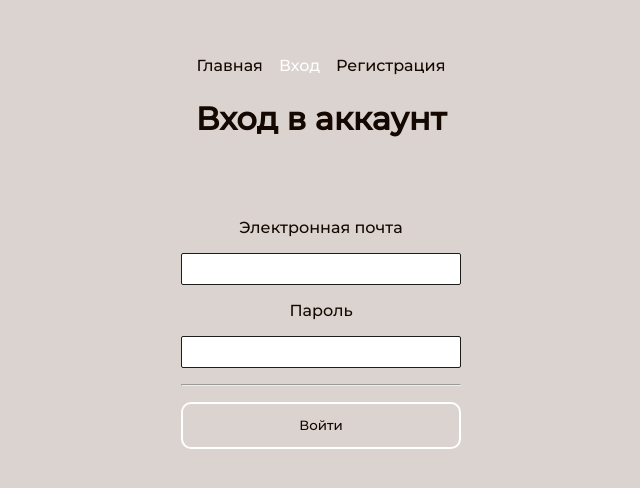
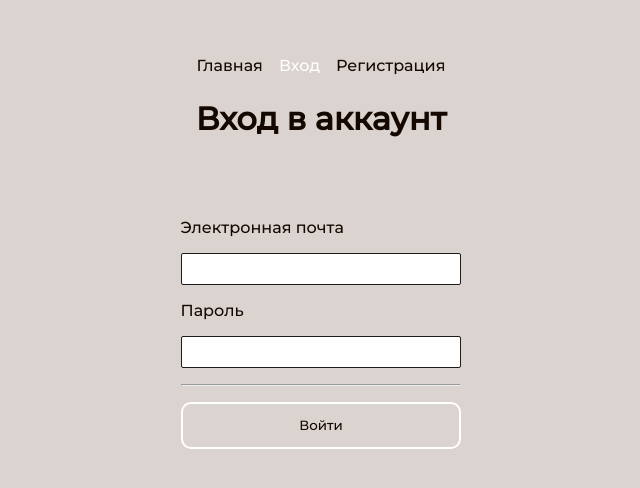
Before and after one commit to totallyglurbo/api-shop-full, a Vue app: page /login in a window 1280 px wide. Shown: the top 488 px of the page, without its empty margins (319-959 px from the left). Built offline with nearby package versions, Linux system fonts and the light colour scheme.

Commit message:
Fix styles Fixed styles for the app

```diff
--- a/src/App.vue
+++ b/src/App.vue
@@ -3,7 +3,7 @@
     <nav>
       <router-link to="/">Главная</router-link>
       <router-link v-if="isAuthenticated" to="/cart">Корзина</router-link>
-      <a href="#" v-if="isAuthenticated">Вы авторизованы</a>
+      <p v-if="isAuthenticated">Вы авторизованы</p>
       <router-link v-if="!isAuthenticated" to="/login">Вход</router-link>
       <router-link v-if="!isAuthenticated" to="/register">Регистрация</router-link>
       <a href="#" v-if="isAuthenticated" @click.prevent="logout">Выйти</a>
--- a/src/assets/css/styles.css
+++ b/src/assets/css/styles.css
@@ -17,6 +17,9 @@ body {
     width: 100vw;
     min-height: 100vh;
     background: #dad3cf;
+}
+label {
+    text-align: left;
 }
 h1 {
 padding-bottom: 2em;
```
